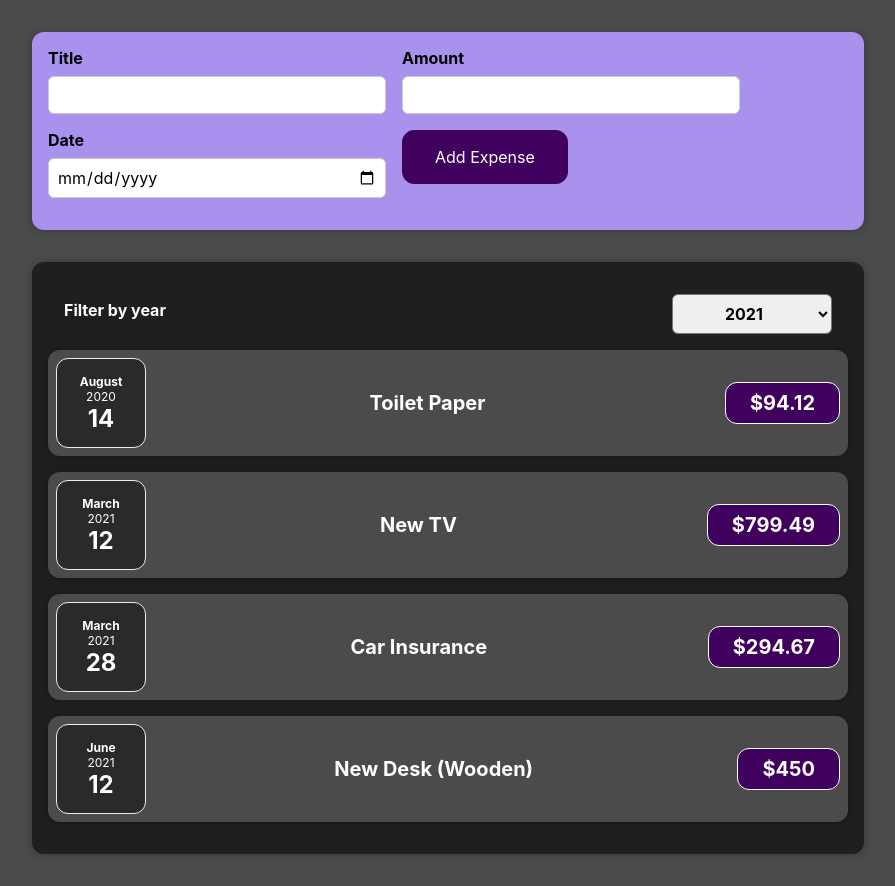
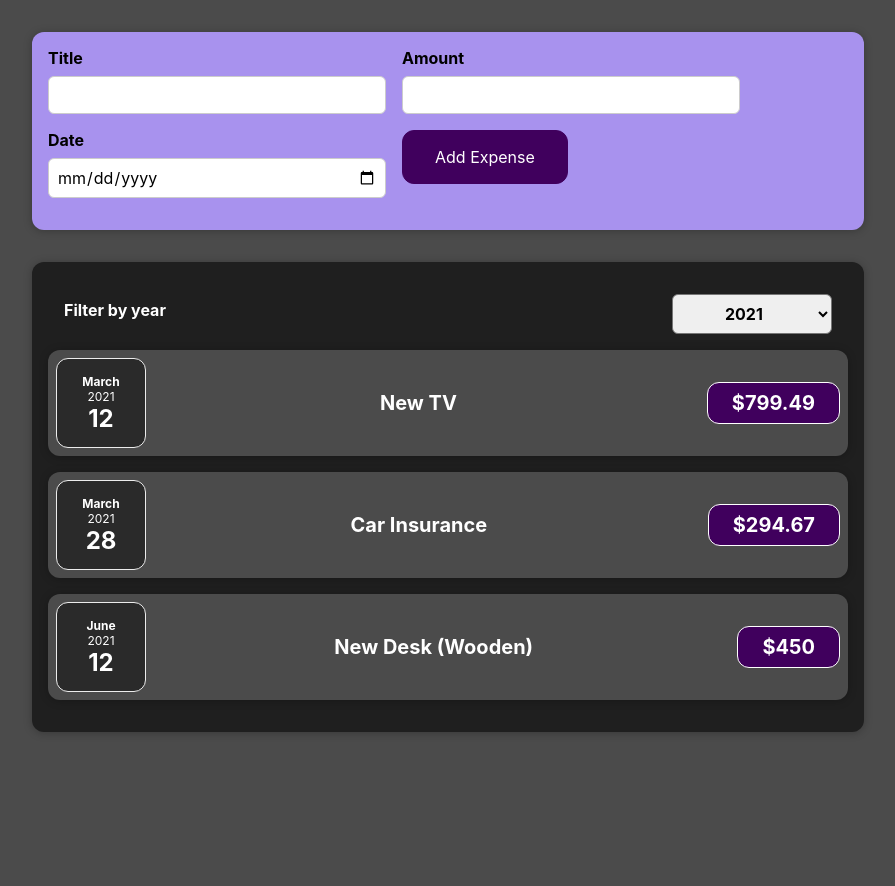
Before and after one commit to shuva41/REACT_UDEMY, a React (Create React App) app: page / in a window 1280 px wide. Shown: the whole page, without its empty margins (192-1087 px from the left). After the commit the page ends 800 px from the top, so only its background shows below. Built offline with nearby package versions, Linux system fonts and the light colour scheme.

Commit message:
Mid of Section 5: Rendering a list using States

```diff
--- a/src/App.js
+++ b/src/App.js
@@ -1,9 +1,9 @@
+import { useState } from 'react';
 import './App.css';
 import Expense from './components/Expenses/Expense';
 import NewExpenses from './components/NewExpenses/NewExpenses';
 
-function App() {
-  const expenses = [
+const DUMMY_EXPENSES = [
   {
     id: 'e1',
     title: 'Toilet Paper',
@@ -25,9 +25,12 @@
   },
 ];
 
+function App() {
+  const [expenses, setExpenses] = useState(DUMMY_EXPENSES);
   const addExpenseHandler = (expenseData) => {
-    console.log('In App.js');
-    console.log(expenseData);
+    setExpenses((prevExpenses) => {
+      return [expenseData, ...prevExpenses];
+    });
   };
   return (
     <div className="App">
--- a/src/components/Expenses/Expense.js
+++ b/src/components/Expenses/Expense.js
@@ -10,32 +10,24 @@
   const filterChangeHandler = (selectedYear) => {
     setfilteredYear(selectedYear);
   };
+  const filteredExpense = props.items.filter((expense) => {
+    return expense.date.getFullYear().toString() === filteredYear;
+  });
+
   return (
     <Card className="expenses">
       <ExpenseFilter
         onFilterChange={filterChangeHandler}
         selected={filteredYear}
       />
-      <ExpenseItem
-        title={props.items[0].title}
-        amount={props.items[0].amount}
-        date={props.items[0].date}
-      />
-      <ExpenseItem
-        title={props.items[1].title}
-        amount={props.items[1].amount}
-        date={props.items[1].date}
-      />
-      <ExpenseItem
-        title={props.items[2].title}
-        amount={props.items[2].amount}
-        date={props.items[2].date}
-      />
-      <ExpenseItem
-        title={props.items[3].title}
-        amount={props.items[3].amount}
-        date={props.items[3].date}
-      />
+      {filteredExpense.map((expense) => (
+        <ExpenseItem
+          key={expense.id}
+          title={expense.title}
+          amount={expense.amount}
+          date={expense.date}
+        />
+      ))}
     </Card>
   );
 }
```
Lines whose indentation alone changed are shown as unchanged.
